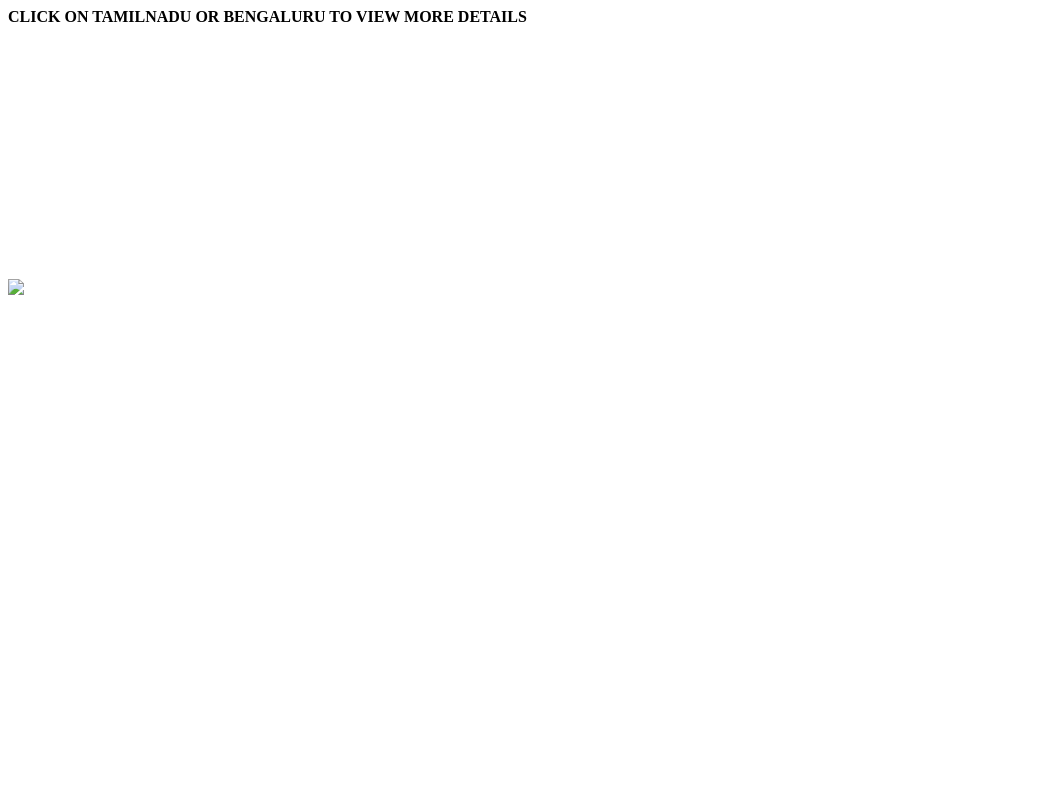
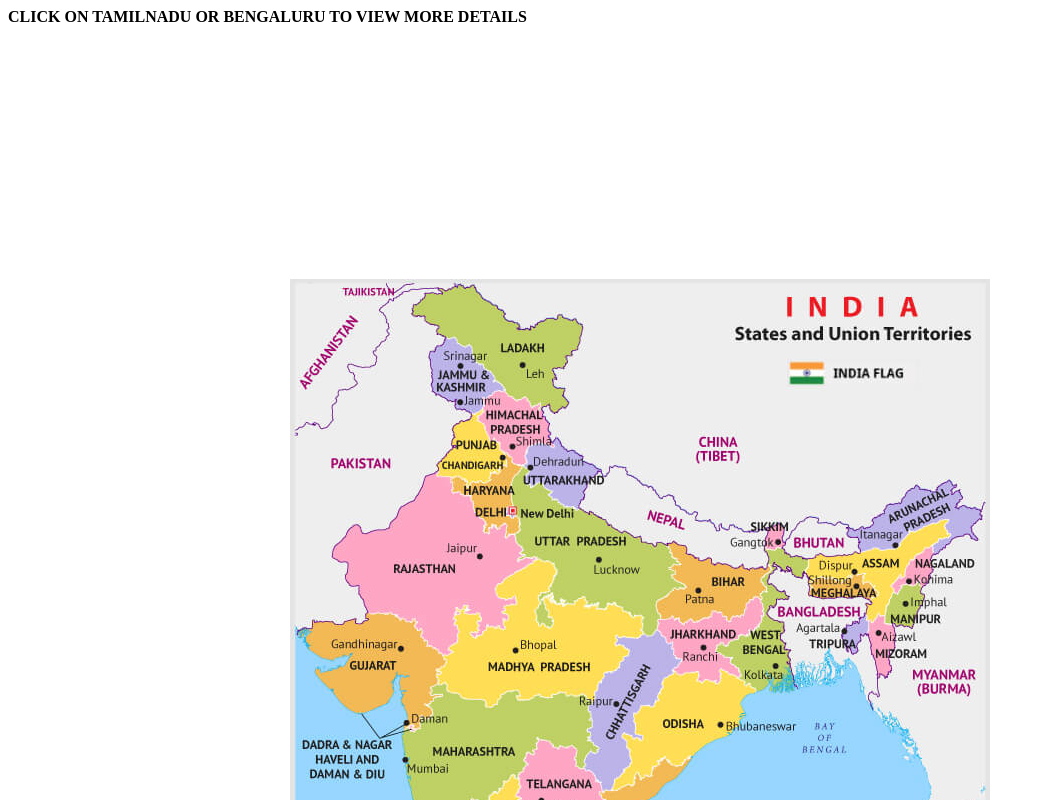
Before and after one commit to Vishnuprakash3/web-technology, a plain HTML site: page indiamap.html in a window 1280 px wide. Shown: the top 800 px of the page, without its empty margins (0-1045 px from the left). Drawn offline with Linux system fonts and the light colour scheme.

Commit message:
Update indiamap.html

```diff
--- a/indiamap.html
+++ b/indiamap.html
@@ -13,7 +13,7 @@
 
     <b><p>CLICK ON TAMILNADU OR BENGALURU TO VIEW MORE DETAILS</p></b>
 
-    <img src="india-map (1).jpg" usemap="#india-map (1)" />
+    <img src="india-map.jpg" usemap="#india-map" />
     <map name="Indiamap">
       <area
         shape="circle"
```
